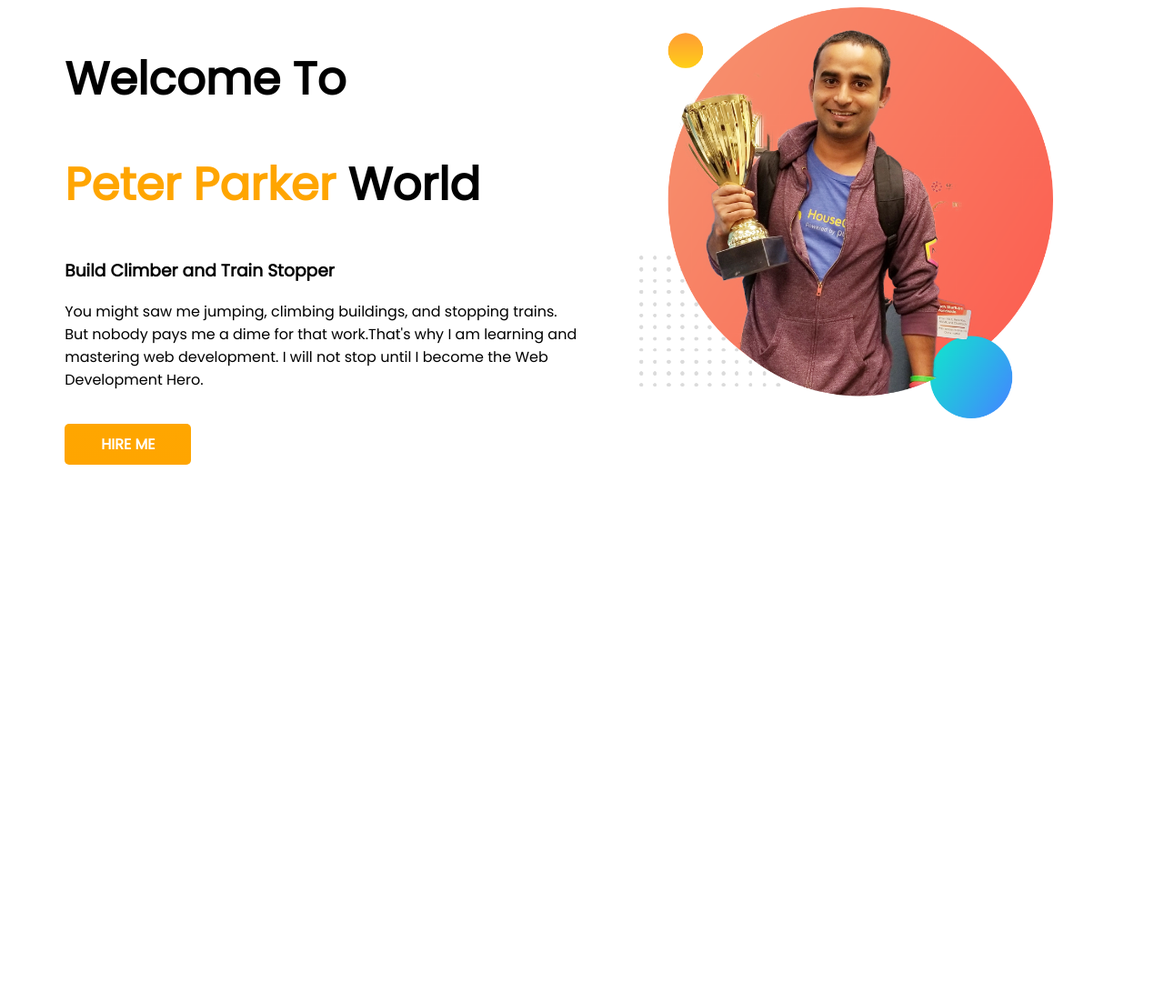
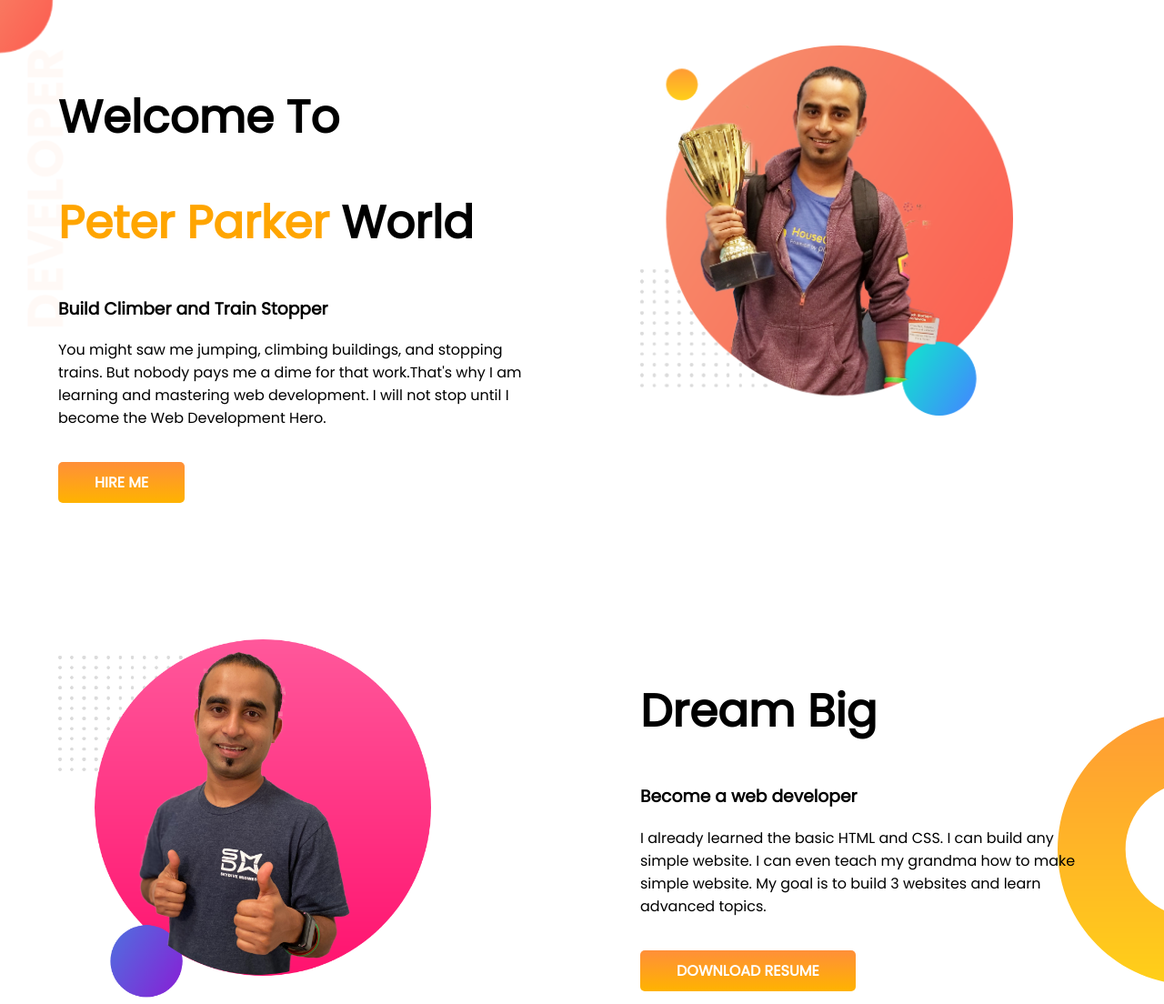
Before and after one commit to eftihanashraf/developer-portfolio, a plain HTML site: page index.html in a window 1280 px wide. Shown: the whole page at 91% size. Before the commit the page ends 800 px from the top, so only its background shows below. Drawn offline with Linux system fonts and the light colour scheme.

Commit message:
2nd section

```diff
--- a/index.html
+++ b/index.html
@@ -11,7 +11,7 @@
     <link rel="stylesheet" href="style.css">
 </head>
 <body>
-    <section>
+    <section class="header-section">
             <div class="half-width">
                 <h1>Welcome To</h1>
                 <h1> <span class="header-name">Peter Parker</span> World</h1>
@@ -25,5 +25,20 @@
                  <img src="images/jhankar.png" alt="">
             </div>
     </section>
+
+    <section class="section-2">
+
+        <div class="half-width">
+            <img src="images/jhankar2.png" alt="">
+        </div>
+
+        <div class="half-width">
+            <h1>Dream Big</h1>
+            <h3>Become a web developer</h3>
+            <p>I already learned the basic HTML and CSS. I can build any simple website. I can even teach my grandma how to make simple website. My goal is to build 3 websites and learn advanced topics.</p>
+            <a class="link-class" target="_blank" href="#">DOWNLOAD RESUME</a>
+        </div>
+
+    </section>
 </body>
 </html>
--- a/style.css
+++ b/style.css
@@ -1,6 +1,7 @@
 body{
     font-family: 'Poppins', sans-serif;
     padding: 50px auto;
+    margin: 0;
 
 }
 
@@ -19,6 +20,7 @@ section{
 .half-width{
     width: 50%;
     padding-left: 5%;
+    padding-right: 5%;
 }
 
 .half-width img{
@@ -29,10 +31,23 @@ section{
     text-decoration: none;
     padding: 10px 40px;
     border-radius: 5px;
-    background-image: linear-gradient(rgb(255, 166, 0), orange);
+    background-image: linear-gradient(rgba(255, 111, 0, 0.778), rgb(255, 179, 0));
     color: #FFFFFF;
     font-weight: 700;
     margin-top: 20px;
     display: inline-block;
 
 }
+.header-section{
+    margin-bottom: 100px;
+    padding: 50px 0;
+    background-image: url(images/top-banner.png);
+    background-repeat: no-repeat;
+
+}
+.section-2{
+    background-image: url(images/dream-bg.png);
+    background-repeat: no-repeat;
+    background-position: 100% 80%;
+
+}
```
